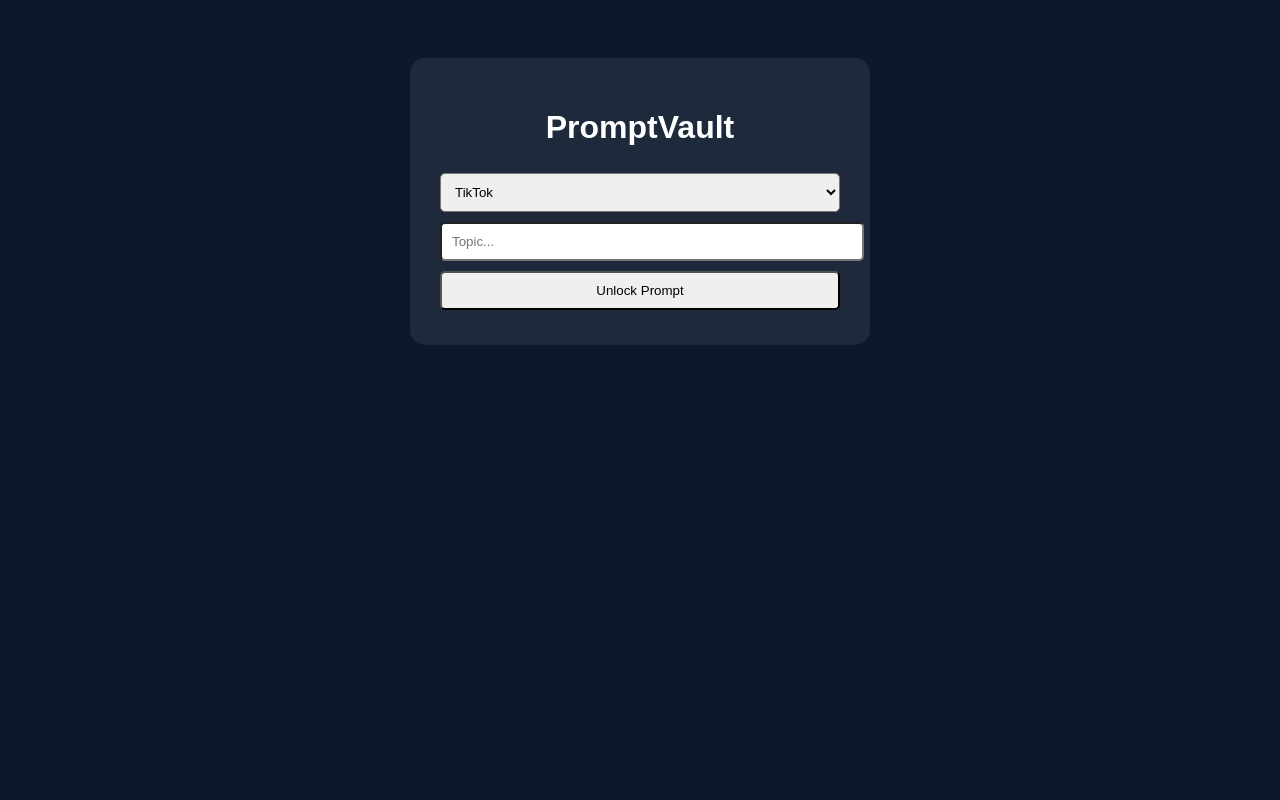
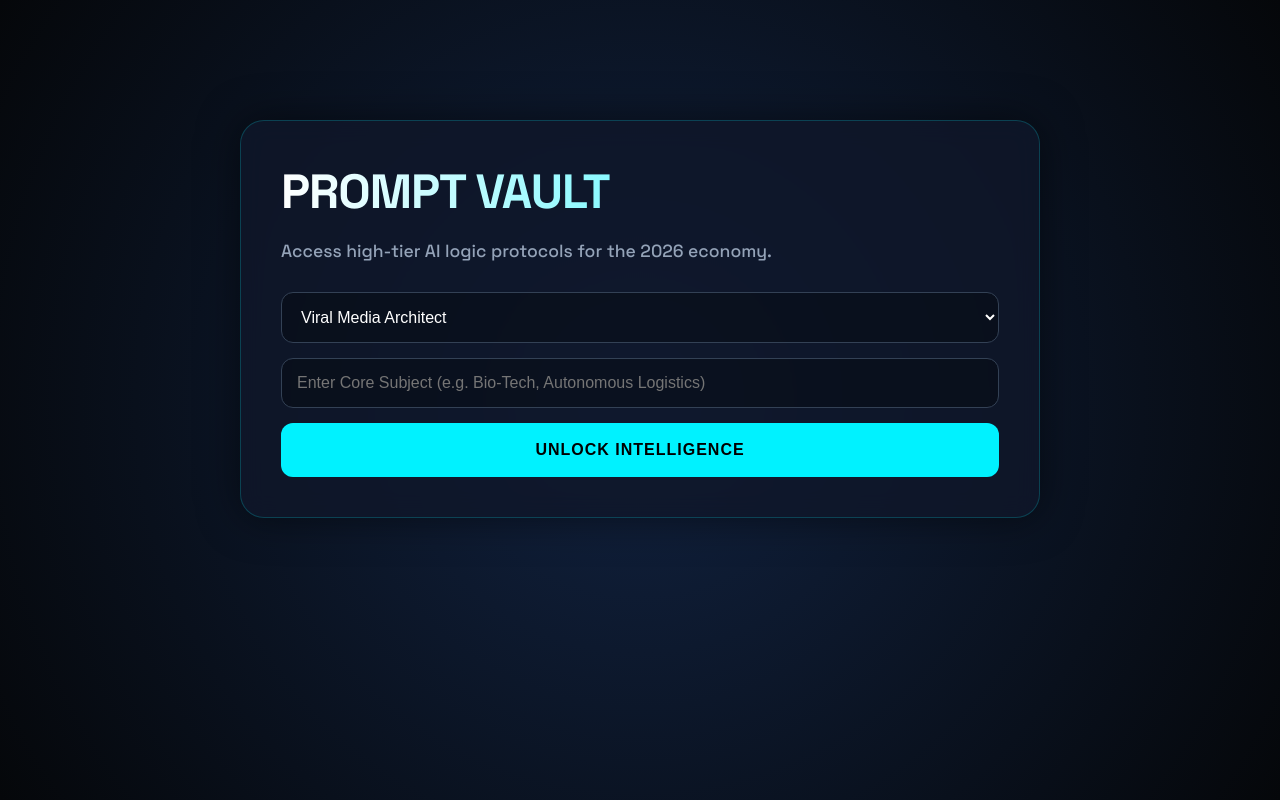
Before and after one commit to kervocomptepro-coder/PromptVault-Official, a Flask app: page / in a window 1280 px wide. Run offline with Flask 3, Linux system fonts and the light colour scheme.

Commit message:
Add files via upload

```diff
--- a/app.py
+++ b/app.py
@@ -2,10 +2,11 @@ from flask import Flask, render_template, request, jsonify
 
 app = Flask(__name__)
 
+# These are the "Secret Sauce" prompts people would actually pay for
 PROMPT_DATABASE = {
-    "tiktok": "Act as a viral content creator. Write a 30-second TikTok script about {topic}. Include a hook that starts with 'Why nobody is talking about...' and end with a call to action.",
-    "email": "Write a professional cold email regarding {topic}. Keep it under 100 words with a clear call to action.",
-    "business": "Act as a business consultant. Provide 3 ways to monetize {topic} in 2026 with high profit margins."
+    "tiktok": "Act as a Psychographics Expert. Create a 3-part viral script series about {topic}. Part 1: The Pattern Interrupt. Part 2: The Cognitive Dissonance. Part 3: The Dopamine Reward. Use short, punchy sentences designed for a 2026 attention span.",
+    "email": "Write a 2026 'Invisible Selling' cold email regarding {topic}. Avoid all spam triggers. Use an 'Observation-Insight-Question' framework. Target a C-Suite executive with a value-first approach. Tone: Peer-to-Peer, not subordinate.",
+    "business": "Act as a Silicon Valley VC. Conduct a SWOT analysis for a new venture in {topic}. Identify 3 'Blue Ocean' opportunities and a strategy to build a 'moat' around the business model to prevent AI replication."
 }
 
 @app.route('/')
@@ -16,9 +17,12 @@ def index():
 def generate():
     data = request.json
     category = data.get('category')
-    topic = data.get('topic', 'General')
-    raw_prompt = PROMPT_DATABASE.get(category, "Select a category!")
-    return jsonify({"result": raw_prompt.format(topic=topic)})
+    topic = data.get('topic', 'Emerging Tech')
+
+    raw_prompt = PROMPT_DATABASE.get(category, "Protocol not found.")
+    final_prompt = raw_prompt.format(topic=topic)
+
+    return jsonify({"result": final_prompt})
 
 if __name__ == '__main__':
     app.run(debug=True)
--- a/templates/index.html
+++ b/templates/index.html
@@ -1,33 +1,68 @@
 <!DOCTYPE html>
-<html>
+<html lang="en">
 <head>
-    <title>PromptVault</title>
+    <meta charset="UTF-8">
+    <meta name="viewport" content="width=device-width, initial-scale=1.0">
+    <title>PROMPT VAULT | Elite AI Intelligence</title>
+    <link href="https://fonts.googleapis.com/css2?family=Space+Grotesk:wght@300;500;700&display=swap" rel="stylesheet">
     <style>
-        body { background: #0f172a; color: white; font-family: sans-serif; text-align: center; padding: 50px; }
-        .box { background: #1e293b; padding: 30px; border-radius: 15px; display: inline-block; width: 400px; }
-        select, input, button { width: 100%; padding: 10px; margin: 5px 0; border-radius: 5px; }
-        #output { margin-top: 20px; background: #0f172a; padding: 10px; display: none; text-align: left; border: 1px solid #38bdf8; }
+        :root { --primary: #00f2ff; --bg: #05070a; --card: rgba(15, 23, 42, 0.8); }
+        body { margin: 0; background: var(--bg); color: white; font-family: 'Space Grotesk', sans-serif; overflow-x: hidden; }
+        .bg-glow { position: fixed; top: 0; left: 0; width: 100%; height: 100%; background: radial-gradient(circle at 50% 50%, #112240 0%, #05070a 100%); z-index: -1; }
+        .container { max-width: 800px; margin: 100px auto; padding: 20px; }
+        .glass-card { background: var(--card); backdrop-filter: blur(12px); border: 1px solid rgba(0, 242, 255, 0.2); padding: 40px; border-radius: 24px; box-shadow: 0 0 40px rgba(0,0,0,0.5); }
+        h1 { font-size: 3rem; margin: 0; background: linear-gradient(90deg, #fff, var(--primary)); -webkit-background-clip: text; -webkit-text-fill-color: transparent; letter-spacing: -1px; }
+        p { color: #94a3b8; font-size: 1.1rem; margin-bottom: 30px; }
+        select, input { width: 100%; background: rgba(0,0,0,0.3); border: 1px solid #334155; padding: 15px; border-radius: 12px; color: white; margin-bottom: 15px; font-size: 1rem; box-sizing: border-box; }
+        button { width: 100%; padding: 18px; border-radius: 12px; border: none; background: var(--primary); color: #000; font-weight: 700; font-size: 1rem; cursor: pointer; transition: 0.3s; text-transform: uppercase; letter-spacing: 1px; }
+        button:hover { background: #fff; transform: translateY(-3px); box-shadow: 0 10px 20px rgba(0, 242, 255, 0.3); }
+        #output-container { margin-top: 30px; display: none; animation: fadeIn 0.5s ease; }
+        .prompt-result { background: #000; border-left: 4px solid var(--primary); padding: 20px; text-align: left; border-radius: 8px; line-height: 1.6; color: #e2e8f0; }
+        @keyframes fadeIn { from { opacity: 0; transform: translateY(10px); } to { opacity: 1; transform: translateY(0); } }
     </style>
 </head>
 <body>
-    <div class="box">
-        <h1>PromptVault</h1>
-        <select id="cat"><option value="tiktok">TikTok</option><option value="email">Email</option><option value="business">Business</option></select>
-        <input type="text" id="top" placeholder="Topic...">
-        <button onclick="go()">Unlock Prompt</button>
-        <div id="output"></div>
+    <div class="bg-glow"></div>
+    <div class="container">
+        <div class="glass-card">
+            <h1>PROMPT VAULT</h1>
+            <p>Access high-tier AI logic protocols for the 2026 economy.</p>
+
+            <select id="category">
+                <option value="tiktok">Viral Media Architect</option>
+                <option value="email">High-Ticket Conversion Email</option>
+                <option value="business">SaaS Monetization Logic</option>
+            </select>
+
+            <input type="text" id="topic" placeholder="Enter Core Subject (e.g. Bio-Tech, Autonomous Logistics)">
+
+            <button onclick="generatePrompt()">Unlock Intelligence</button>
+
+            <div id="output-container">
+                <p style="color: var(--primary); font-size: 0.8rem; font-weight: bold;">[ PROTOCOL UNLOCKED ]</p>
+                <div class="prompt-result" id="result-text"></div>
+            </div>
+        </div>
     </div>
+
     <script>
-        function go() {
+        function generatePrompt() {
+            const category = document.getElementById('category').value;
+            const topic = document.getElementById('topic').value;
+            if(!topic) return alert("Enter a topic, Boss.");
+
             fetch('/generate', {
                 method: 'POST',
-                headers: {'Content-Type': 'application/json'},
-                body: JSON.stringify({category: document.getElementById('cat').value, topic: document.getElementById('top').value})
-            }).then(r => r.json()).then(data => {
-                document.getElementById('output').style.display = 'block';
-                document.getElementById('output').innerText = data.result;
+                headers: { 'Content-Type': 'application/json' },
+                body: JSON.stringify({ category, topic })
+            })
+            .then(res => res.json())
+            .then(data => {
+                document.getElementById('output-container').style.display = 'block';
+                document.getElementById('result-text').innerText = data.result;
             });
         }
     </script>
 </body>
 </html>
+</html>
```
